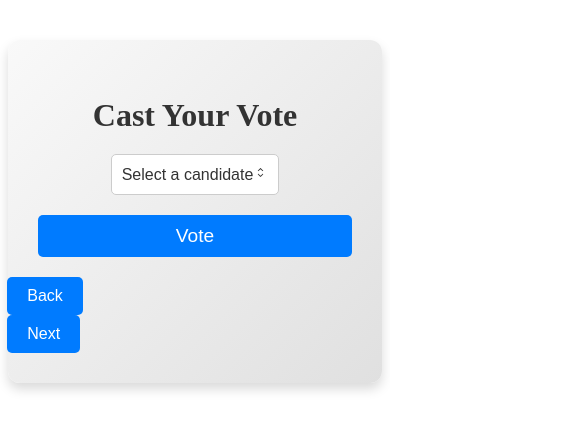
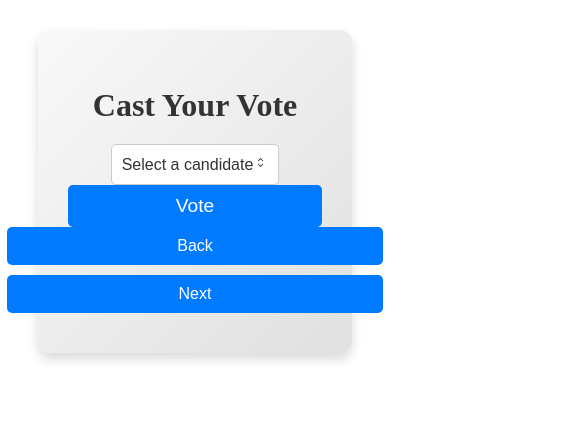
Before and after one commit to bc-rep-project/voting-dapp, a Next.js app: page /components/voting-interface in a window 390 px wide. Shown: the top 430 px of the page, 585 px wide, since content can reach past the window. Built offline with nearby package versions, Linux system fonts and the light colour scheme; what web3 would draw is missing.

Commit message:
Updated VotingInterface component and styles for responsive design

```diff
--- a/components/VotingInterface.tsx
+++ b/components/VotingInterface.tsx
@@ -37,7 +37,7 @@ export default function VotingInterface() {
   };
 
   return (
-      <form onSubmit={castVote} className="form">
+      <form onSubmit={castVote} className="form responsive-form">
       <h2 className="title">Cast Your Vote</h2>
 
        <div className="space-y-2 spacing">
--- a/components/styles/Dashboard.css
+++ b/components/styles/Dashboard.css
@@ -24,7 +24,7 @@
 .dashboard-button {
   padding: 20px;
   font-size: 1.25rem;
-  border-radius: 50%;
+  border-radius: 10px;
   text-align: center;
   width: 150px;
   height: 150px;
--- a/components/styles/VotingInterface.css
+++ b/components/styles/VotingInterface.css
@@ -46,12 +46,50 @@
     transition: background-color 0.3s ease;
 }
 
-.button-spacing {
-    margin-right: 300px; /* Adjust the margin as needed */
+/* Responsive styles */
+@media (max-width: 768px) {
+    .form {
+        padding: 30px;
+        max-width: 100%;
+        margin: 30px;
+    }
+
+    .button-spacing {
+        margin-right: 0;
+        margin-bottom: 10px;
+    }
+
+    .voting-interface-nav {
+        flex-direction: column;
+        align-items: center;
+    }
+
+    .voting-interface-button {
+        width: 100%;
+        margin-bottom: 10px;
+    }
 }
 
-.spacing {
-    margin-bottom: 20px; /* Adjust the margin as needed */
+@media (min-width: 769px) {
+    .form {
+        padding: 30px;
+        max-width: 450px;
+        margin: 40px auto;
+    }
+
+    .button-spacing {
+        margin-right: 300px;
+    }
+
+    .voting-interface-nav {
+        flex-direction: row;
+        justify-content: space-between;
+    }
+
+    .voting-interface-button {
+        width: auto;
+        margin-bottom: 0;
+    }
 }
 
 .button-spacing {
```
Also changed, not shown: 2 other files (tests, documents, lock files or other folders).
